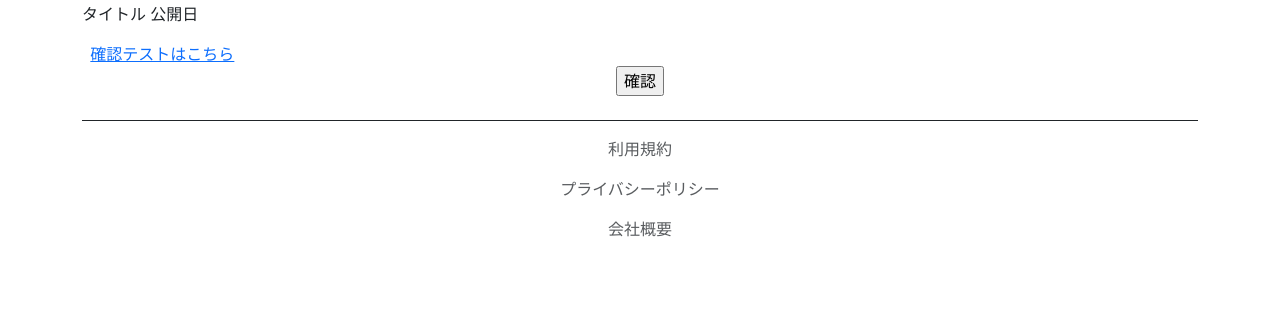
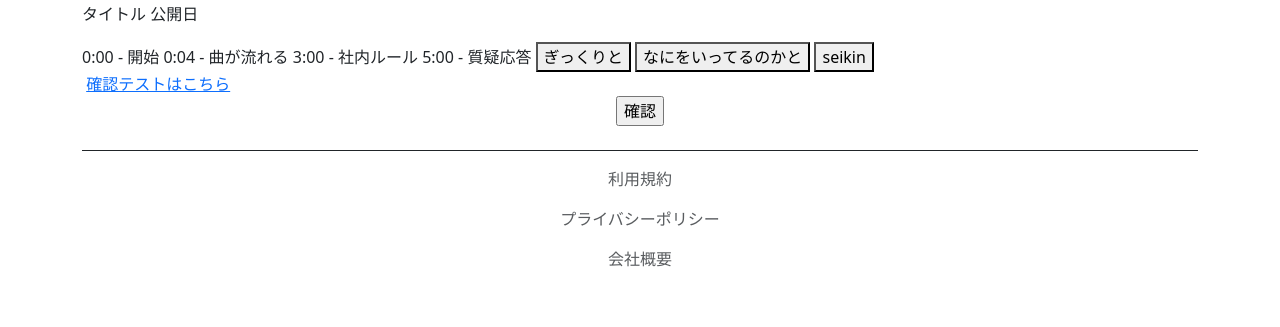
Before and after one commit to hasimoti/ReLearnpjt, a PHP site: page /course_detail.php in a window 1280 px wide. Shown: the part 558-885 px from the top of the page. Before the commit the page ends 795 px from the top, so only its background shows below. Run offline with PHP 8.4, Linux system fonts and the light colour scheme.

Commit message:
timestampに敗北

```diff
--- a/sources/course_detail.php
+++ b/sources/course_detail.php
@@ -493,17 +493,52 @@ END_BLOCK;
 <a href="member_list.php">一覧に戻る</a>
 
 
-<iframe width="660" height="415" class="mov" src="https://drive.google.com/file/d/1Hzq2woyQVI1kzC2YqCQPRbfnUqRiLCXP/preview" title="YouTube video player" frameborder="0" allow="accelerometer; autoplay; clipboard-write; encrypted-media; gyroscope; picture-in-picture; web-share" referrerpolicy="strict-origin-when-cross-origin" allowfullscreen></iframe>
+<iframe width="660" height="415" id="videoFrame" class="mov" src="https://drive.google.com/file/d/1Hzq2woyQVI1kzC2YqCQPRbfnUqRiLCXP/preview" title="YouTube video player" frameborder="0" allow="accelerometer; autoplay; clipboard-write; encrypted-media; gyroscope; picture-in-picture; web-share" referrerpolicy="strict-origin-when-cross-origin" allowfullscreen></iframe>
 
 <div class="summary">
 	<div class="up">
 		<label class="title"><p>タイトル</p></label>
 		<label class="release"><p>公開日</p></label>
 	</div>
-		<label class="timestamp"><p></p></label>
+
+		<div class="timestamp"><!-- googledriveに保存している場合タイムスタンプは使えない-->
+			<a >0:00 - 開始</a>
+			<a >0:04 - 曲が流れる</a>
+			<a >3:00 - 社内ルール</a>
+			<a >5:00 - 質疑応答</a>
+			<button type="button" id="gikuri" >ぎっくりと</button>
+			<button type="button" id="seek" >なにをいってるのかと</button>
+			<button type="button" id="seikin" class="seikin">seikin</button>
+		</div>
+
 		<label class="description"><p></p></label>
 		<a href="check_test.php">確認テストはこちら</a>
 </div>
+
+  <script>
+
+ // 指定秒数からYouTube動画を再生
+  const seekTo = (timeInSeconds) => {
+    const iframe = document.getElementById('videoFrame');
+    const baseUrl = "https://www.youtube.com/embed/uGLVtWojYiQ";
+    iframe.src = `${baseUrl}?start=${timeInSeconds}&autoplay=1`;
+  };
+
+const seikinsan = () =>
+{
+    const iframe = document.getElementById('videoFrame'); // ← ここで取得
+    iframe.src = "https://www.youtube.com/embed/uGLVtWojYiQ?si=G37T6p29PhgjqCly";
+}
+  document.getElementById('gikuri').addEventListener('click',() => seekTo(169));
+  document.getElementById('seek').addEventListener('click',() => seekTo(909));
+  document.getElementById('seikin').addEventListener('click',seikinsan);
+
+
+
+</script>
+
+
+
 
 <input type="hidden" name="func" value="" />
 <input type="hidden" name="param" value="" />
```
